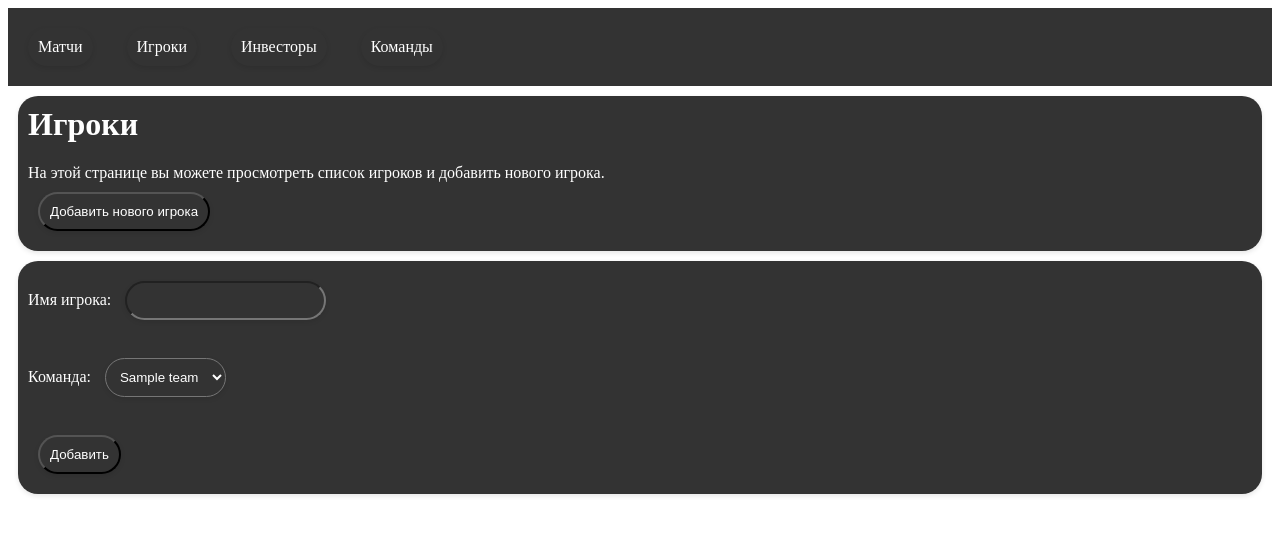
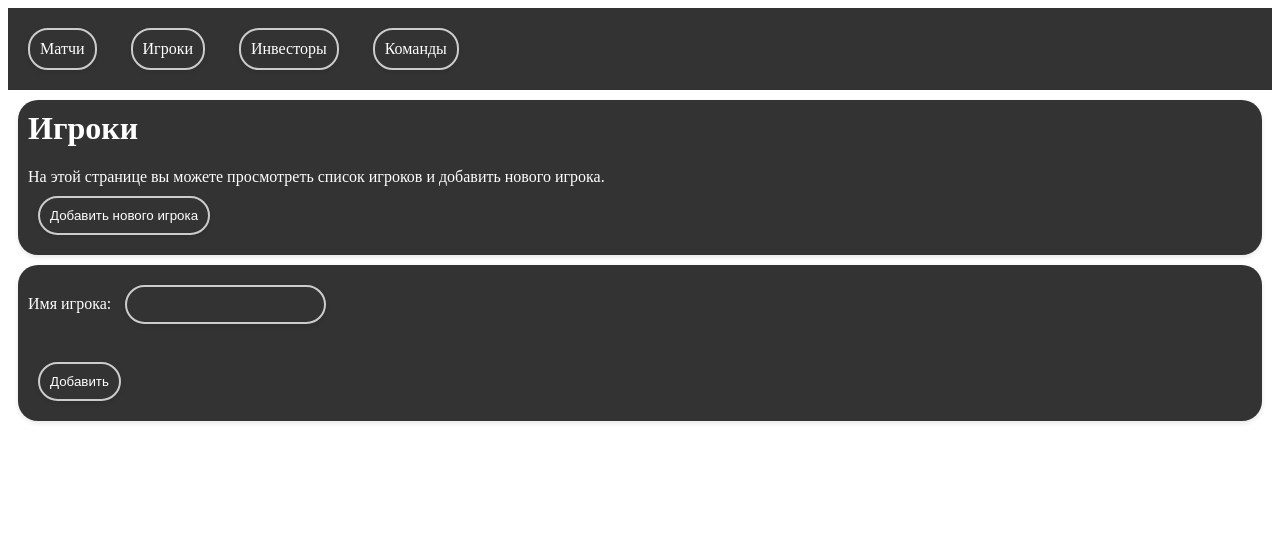
Before and after one commit to TpaBoXak/python_TW, a Flask app: page /add_player in a window 1280 px wide. Shown: the top 535 px of the page. Run offline with Flask 3, Linux system fonts and the light colour scheme; tables that the repository leaves empty hold one stand-in row (values such as "Sample post").

Commit message:
add Drop-down list, fix one word in input

```diff
--- a/flask_app/db_manager.py
+++ b/flask_app/db_manager.py
@@ -161,16 +161,10 @@ def get_players(session: Session) -> list[Player]:
     return list(players_list)
 
 
-def create_player(player_name: str, team_name: str, session: Session) -> bool:
+def create_player(player_name: str, session: Session) -> bool:
     player = Player()
     player.player_name = player_name
-    if team_name:
-        team = get_team(session=session, team_name=team_name)
-        if team:
-            player.team = team
-            player.team_id = team.id
-        else:
-            return False
+
     try:
         session.add(player)
         session.commit()
@@ -185,8 +179,9 @@ def update_player(player_name_old: str, session: Session, team_name: str, player
 
     if player is None:
         return False
-
-    if player.team is None or player.team.team_name != team_name:
+    if team_name == "":
+        player.team = None
+    elif player.team is None or player.team.team_name != team_name:
         stmt = select(Team).where(Team.team_name == team_name)
         team: Team = session.scalar(stmt)
 
@@ -194,6 +189,7 @@ def update_player(player_name_old: str, session: Session, team_name: str, player
             conn_player_team(player=player, team=team)
         else:
             return False
+
     player.player_name = player_name_new
     try:
         session.add(player)
--- a/flask_app/routes.py
+++ b/flask_app/routes.py
@@ -50,7 +50,7 @@ def add_match():
             res = db_manager.create_match(session=session, points_team_1=points_team_1, points_team_2=points_team_2,
                                           team_name_1=team_name_1, team_name_2=team_name_2, match_name=match_name)
             if res:
-                return render_template("add_match.html")
+                return redirect(url_for("routes.add_match"))
             else:
                 return "Ошибка добавление записи в базу данных"
         else:
@@ -120,7 +120,7 @@ def add_investor():
                 return "введите имя инвестора"
             res = db_manager.create_investor(investor_name=investor_name, session=session)
             if res:
-                return render_template("add_investor.html")
+                return redirect(url_for("routes.add_investor"))
             else:
                 return "При добавлении произошла ошибка"
         else:
@@ -158,7 +158,8 @@ def add_team_to_investor(investor_name):
                     investor_name=investor_name
                 )
                 if res:
-                    return render_template("add_team_to_investor.html", investor_name=investor_name)
+                    teams_list = db_manager.get_teams(session=session)
+                    return redirect(url_for("routes.add_team_to_investor", investor_name=investor_name))
                 else:
                     "Ошибка в добавлении команды"
         else:
@@ -205,7 +206,7 @@ def remove_investor(investor_name):
             else:
                 return "Ошибка в удалении игрока"
         else:
-            return render_template("investors.html")
+            return redirect(url_for("routes.investors"))
 
 
 @bp.route("/players")
@@ -213,6 +214,8 @@ def players():
     with Session(engine) as session:
         players_list = db_manager.get_players(session=session)
         teams_list = db_manager.get_teams(session=session)
+        for i in players_list:
+            print(i.player_name)
         return render_template("players.html", players=players_list, teams=teams_list)
 
 
@@ -223,10 +226,9 @@ def add_player():
             player_name = request.form["player_name"]
             if player_name == "":
                 return "Введите имя игрока"
-            team_name = request.form["team_name"]
-            res = db_manager.create_player(player_name=player_name, team_name=team_name, session=session)
+            res = db_manager.create_player(player_name=player_name, session=session)
             if res:
-                return render_template("add_player.html")
+                return redirect(url_for("routes.add_player"))
             else:
                 return "При добавлении произошла ошибка"
         else:
@@ -310,7 +312,7 @@ def add_team():
                 return "Введите название команды"
             res = db_manager.create_team(team_name=team_name, session=session)
             if res:
-                return render_template("add_team.html")
+                return redirect(url_for("routes.add_team"))
             else:
                 return "При добавлении произошла ошибка"
         else:
@@ -327,7 +329,7 @@ def remove_team(team_name):
             else:
                 return "Ошибка в удалении игрока"
         else:
-            return render_template("teams.html")
+            return redirect(url_for("routes.teams"))
 
 
 @bp.route("/update_team/<string:team_name>", methods=["GET", "POST"])
@@ -354,7 +356,7 @@ def add_player_in_team(team_name):
                 player_name_old=player_name, player_name_new=player_name
             )
             if res:
-                return render_template("add_player_in_team.html", team_name=team_name)
+                return redirect(url_for("routes.teams", team_name=team_name))
     else:
         return render_template("add_player_in_team.html", team_name=team_name)
 
--- a/flask_app/templates/add_player.html
+++ b/flask_app/templates/add_player.html
@@ -12,12 +12,6 @@
       <form action="/add_player" method="POST">
        <label for="player_name">Имя игрока:</label>
        <input type="text" id="player_name" name="player_name"><br><br>
-       <label for="team_name">Команда:</label>
-       <select id="team_name" name="team_name">
-        {% for team in teams %}
-            <option value="{{ team.team_name }}">{{ team.team_name }}</option>
-        {% endfor %}
-       </select><br><br>
        <input type="submit" value="Добавить">
       </form>
   </div>
--- a/flask_app/templates/base.html
+++ b/flask_app/templates/base.html
@@ -10,12 +10,16 @@
         background-color: #333;
         border-radius: 20px;
         box-shadow: 0 2px 5px rgba(0, 0, 0, 0.1);
+        border: 2px solid #ccc;
       }
       label {
         color: #fff;
         margin-top: 0;
       }
 
+      input {
+        border: 2px solid #ccc;
+      }
 
       input {
         color: #fff;
@@ -25,6 +29,7 @@
         border-radius: 20px;
         background-color: #333;
         box-shadow: 0 2px 5px rgba(0, 0, 0, 0.1);
+        border: 2px solid #ccc;
       }
 
       button{
@@ -35,6 +40,7 @@
         background-color: #333;
         border-radius: 20px;
         box-shadow: 0 2px 5px rgba(0, 0, 0, 0.1);
+        border: 2px solid #ccc;
       }
 
       select {
@@ -45,6 +51,7 @@
         border-radius: 20px;
         background-color: #333;
         box-shadow: 0 2px 5px rgba(0, 0, 0, 0.1);
+        border: 2px solid #ccc;
       }
 
 
--- a/flask_app/templates/investors.html
+++ b/flask_app/templates/investors.html
@@ -13,7 +13,7 @@
     <li>
       <form action="/update_investor/{{ investor.investor_name }}" method="POST">
        <label for="investor_name_new">Имя инвестора:</label>
-       <input type="text" id="investor_name_new" name="investor_name_new" value={{investor.investor_name}}><br><br>
+       <input type="text" id="investor_name_new" name="investor_name_new" value="{{investor.investor_name}}"><br><br>
        <input type="submit" value="Изменить">
       </form>
       <button class="btn-add" onclick="window.location.href = '/add_team_to_investor/{{ investor.investor_name }}'">Добавить новую команду</button>
@@ -23,7 +23,7 @@
         <li>
           <form action="/update_team_to_investor/{{ team.team_name }}" method="POST">
            <label for="team_name_new">Название команды:</label>
-           <input type="text" id="team_name_new" name="team_name_new" value={{team.team_name}}><br><br>
+           <input type="text" id="team_name_new" name="team_name_new" value="{{team.team_name}}"><br><br>
            <input type="submit" value="Изменить">
           </form>
           <button class="btn-delete" onclick="window.location.href = '/remove_team_in_investor/{{ team.team_name }}'">Удалить</button>
--- a/flask_app/templates/matches.html
+++ b/flask_app/templates/matches.html
@@ -13,7 +13,7 @@
     <li>
       <form action="/update_match/{{ match.match_name }}" method="POST">
        <label for="match_name_new">Название матча:</label>
-       <input type="text" id="match_name_new" name="match_name_new" value={{match.match_name}}><br><br>
+       <input type="text" id="match_name_new" name="match_name_new" value="{{match.match_name}}"><br><br>
        <label for="team_1_name_new">Команда 1:</label>
        <select id="team_1_name_new" name="team_1_name_new">
         {% for team in teams %}
--- a/flask_app/templates/players.html
+++ b/flask_app/templates/players.html
@@ -13,9 +13,10 @@
     <li>
       <form action="/update_player/{{ player.player_name }}" method="POST">
        <label for="player_name_new">Имя игрока:</label>
-       <input type="text" id="player_name_new" name="player_name_new" value={{player.player_name}}><br><br>
+       <input type="text" id="player_name_new" name="player_name_new" value="{{player.player_name}}"><br><br>
        <label for="team_name_new">Название команды:</label>
        <select id="team_name_new" name="team_name_new">
+       <option value="" selected></option>
         {% for team in teams %}
           {% if team.team_name == player.team.team_name %}
             <option value="{{ team.team_name }}" selected>{{ team.team_name }}</option>
@@ -23,6 +24,7 @@
             <option value="{{ team.team_name }}">{{ team.team_name }}</option>
           {% endif %}
         {% endfor %}
+
        </select><br><br>
        <input type="submit" value="Изменить">
       </form>
--- a/flask_app/templates/teams.html
+++ b/flask_app/templates/teams.html
@@ -13,7 +13,7 @@
     <li>
       <form action="/update_team/{{ team.team_name }}" method="POST">
        <label for="team_name_new">Название команды:</label>
-       <input type="text" id="team_name_new" name="team_name_new" value={{team.team_name}}><br><br>
+       <input type="text" id="team_name_new" name="team_name_new" value="{{team.team_name}}"><br><br>
        <input type="submit" value="Изменить">
       </form>
       <button class="btn-add" onclick="window.location.href = '/add_player_in_team/{{ team.team_name }}'">Добавить нового игрока</button>
@@ -23,7 +23,7 @@
         <li>
           <form action="/update_player_in_team/{{ player.player_name }}" method="POST">
            <label for="player_name_new">Имя игрока:</label>
-           <input type="text" id="player_name_new" name="player_name_new" value={{player.player_name}}><br><br>
+           <input type="text" id="player_name_new" name="player_name_new" value="{{player.player_name}}"><br><br>
            <input type="submit" value="Изменить">
           </form>
           <button class="btn-delete" onclick="window.location.href = '/remove_player_in_team/{{ player.player_name }}'">Удалить</button>
@@ -33,7 +33,7 @@
         <li>
           <form action="/update_investor_in_team/{{ investor.investor_name }}" method="POST">
            <label for="investor_name_new">Имя инвестора:</label>
-           <input type="text" id="investor_name_new" name="investor_name_new" value={{investor.investor_name}}><br><br>
+           <input type="text" id="investor_name_new" name="investor_name_new" value="{{investor.investor_name}}"><br><br>
            <input type="submit" value="Изменить">
           </form>
           <button class="btn-delete" onclick="window.location.href = '/remove_investor_in_team/{{ investor.investor_name }}'">Удалить</button>
```
